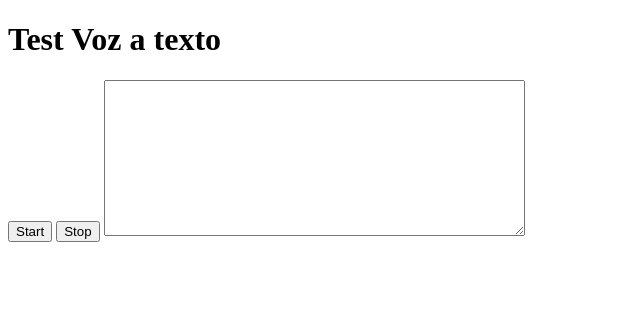
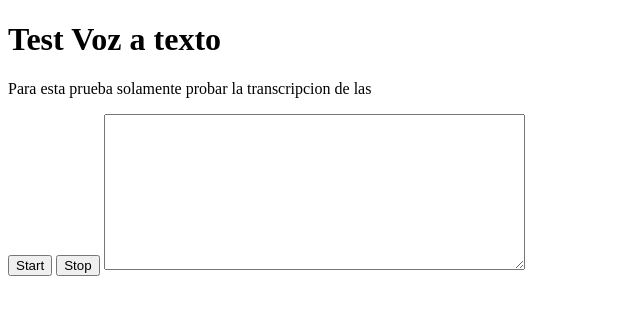
Before and after one commit to IsaiasYujra/netlify-page, a plain HTML site: page index.html in a window 1280 px wide. Shown: the whole page, without its empty margins (0-640 px from the left). Drawn offline with Linux system fonts and the light colour scheme.

Commit message:
txt-voice: add instructions for user

```diff
--- a/index.html
+++ b/index.html
@@ -7,6 +7,7 @@
 </head>
 <body>
     <h1>Test Voz a texto</h1>
+    <p>Para esta prueba solamente probar la transcripcion de las</p>
     <button id="btnStart">Start</button>
     <button id="btnStop">Stop</button>
     <textarea id="textArea" id="30" cols="50" rows="10"></textarea>
```
